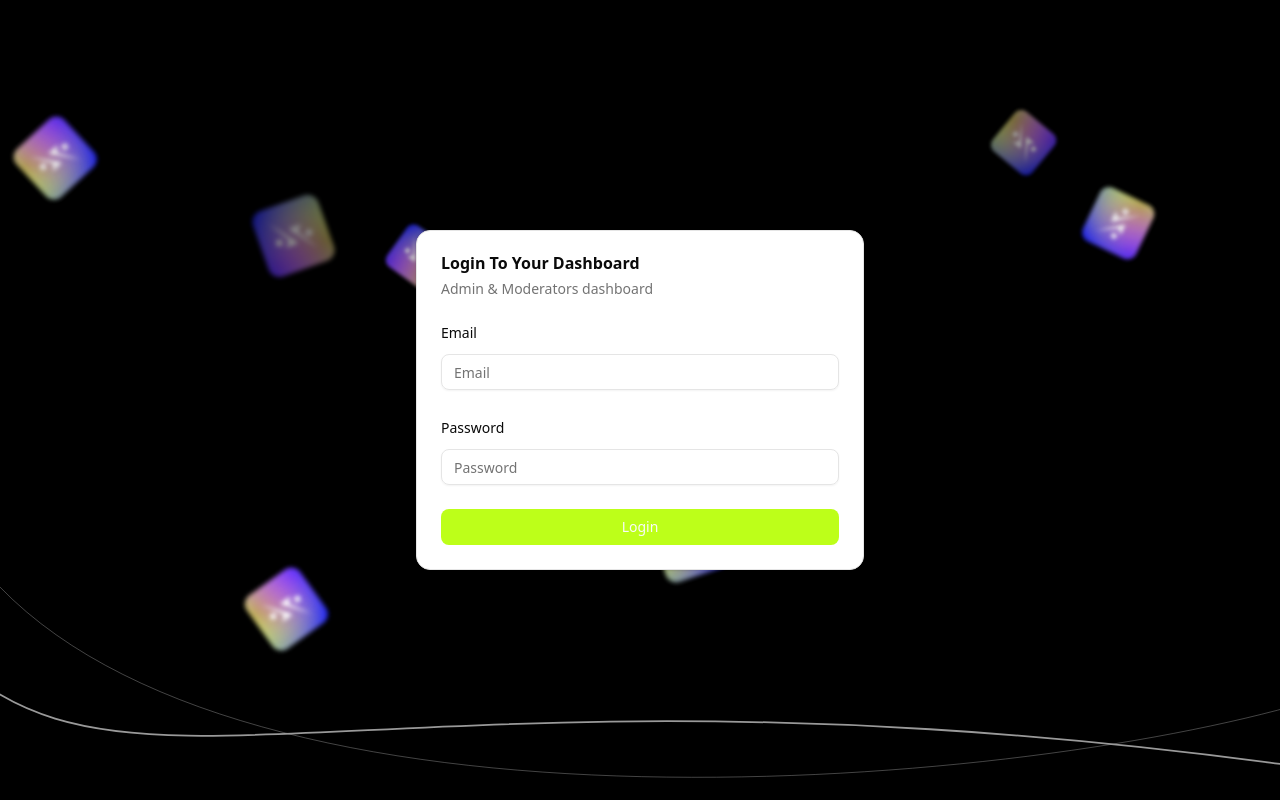
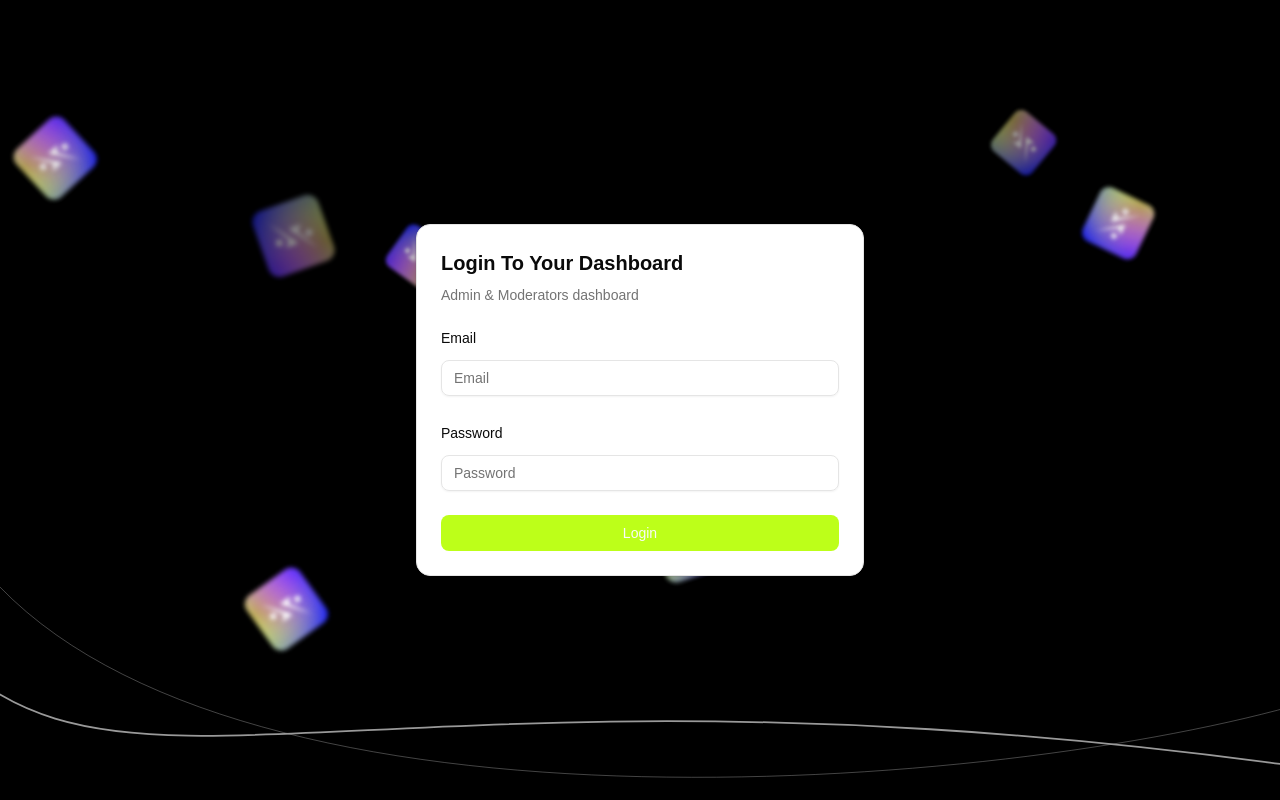
Before and after one commit to abdelfattahelnaggar/Scout-Dashboard, a React (Vite) app: page /login in a window 1280 px wide. Built offline with nearby package versions, Linux system fonts and the light colour scheme.

Commit message:
fix deployment issues

```diff
--- a/package.json
+++ b/package.json
@@ -23,7 +23,6 @@
     "react-dom": "^19.1.1",
     "react-hook-form": "^7.65.0",
     "react-router-dom": "^7.9.4",
-    "shadcn-ui": "^0.9.5",
     "sonner": "^2.0.7",
     "tailwind-merge": "^3.3.1",
     "tailwindcss": "^4.1.14",
@@ -39,7 +38,6 @@
     "eslint-plugin-react-hooks": "^5.2.0",
     "eslint-plugin-react-refresh": "^0.4.22",
     "globals": "^16.4.0",
-    "tw-animate-css": "^1.4.0",
     "vite": "^7.1.7"
   }
 }
--- a/src/Components/ui/separator.jsx
+++ b/src/Components/ui/separator.jsx
@@ -1,5 +1,3 @@
-"use client"
-
 import * as React from "react"
 import * as SeparatorPrimitive from "@radix-ui/react-separator"
 
--- a/src/Pages/LoginPage.jsx
+++ b/src/Pages/LoginPage.jsx
@@ -55,9 +55,9 @@ export default function LoginPage() {
         <FloatingLogos />
         <CurvedLines />
 
-        <Card className="relative  w-full sm:max-w-md">
+        <Card className="relative font-kodchasan w-full sm:max-w-md">
           <CardHeader>
-            <CardTitle>Login To Your Dashboard</CardTitle>
+            <CardTitle className="text-xl font-bold">Login To Your Dashboard</CardTitle>
             <CardDescription>Admin & Moderators dashboard</CardDescription>
           </CardHeader>
           <CardContent>
--- a/src/index.css
+++ b/src/index.css
@@ -1,5 +1,13 @@
 @import "tailwindcss";
-@import "tw-animate-css";
+@import url('https://fonts.googleapis.com/css2?family=Kodchasan:wght@200;300;400;500;600;700&display=swap');
+
+:root {
+  --font-kodchasan: "Kodchasan", sans-serif;
+}
+
+.font-kodchasan {
+  font-family: var(--font-kodchasan);
+}
 
 @custom-variant dark (&:is(.dark *));
 
```
Also changed, not shown: 1 other file (tests, documents, lock files or other folders).
